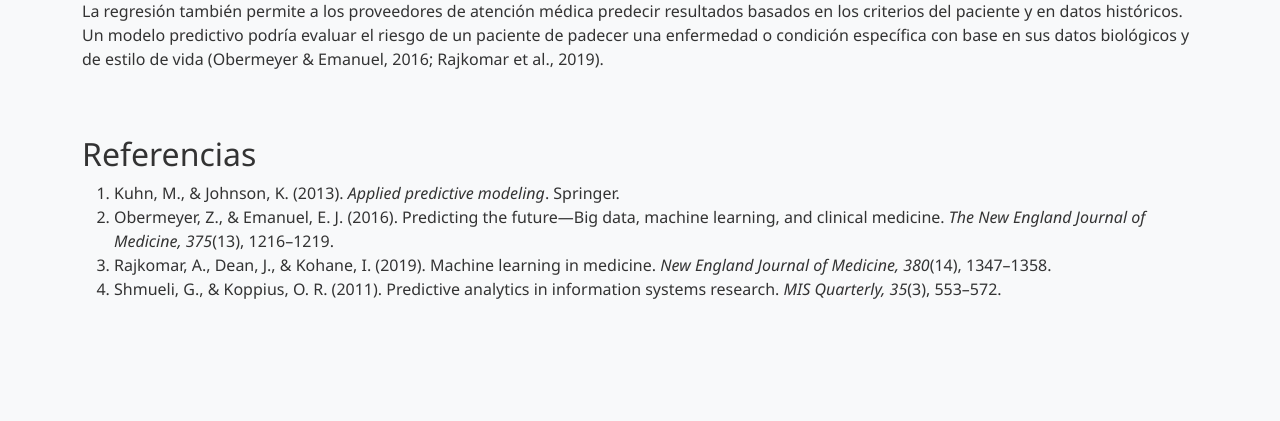
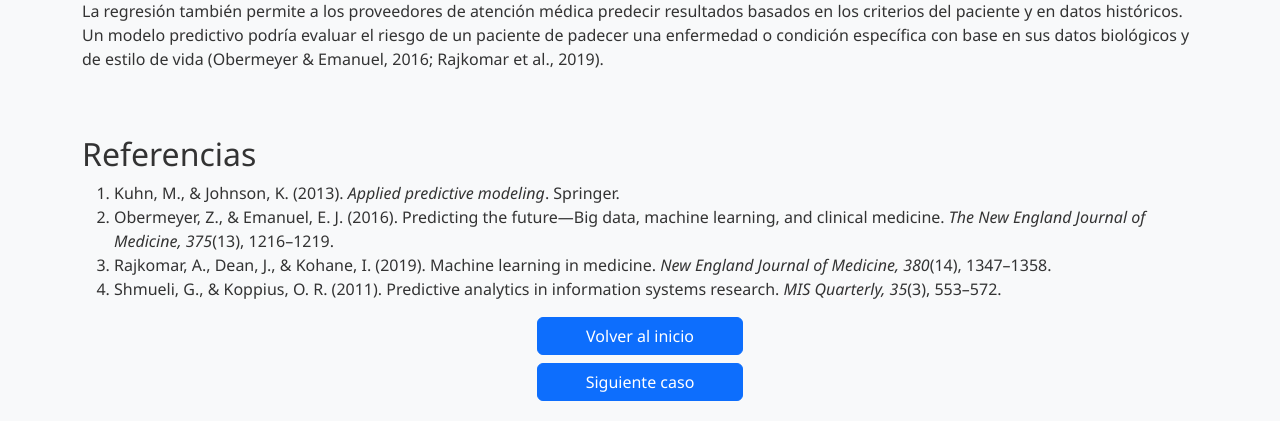
Before and after one commit to angievelasquez-20/Machine, a Flask app: page /Caso1 in a window 1280 px wide. Shown: the part 615-1036 px from the top of the page. Before the commit the page ends 914 px from the top, so only its background shows below. Run offline with Flask 3, Linux system fonts and the light colour scheme.

Commit message:
botones de retorno

```diff
--- a/templates/Caso1.html
+++ b/templates/Caso1.html
@@ -63,6 +63,10 @@
     </section>
   </div>
 
+  <div class="d-grid gap-2 col-2 mx-auto">
+    <button onclick="window.location.href='/Index'" class="btn btn-primary">Volver al inicio</button>
+    <button onclick="window.location.href='/Caso2'" class="btn btn-primary">Siguiente caso</button>
+  </div>
   <!-- Bootstrap JS -->
   <script src="https://cdn.jsdelivr.net/npm/bootstrap@5.3.2/dist/js/bootstrap.bundle.min.js"></script>
 </body>
--- a/templates/Caso2.html
+++ b/templates/Caso2.html
@@ -59,6 +59,10 @@
     </section>
   </div>
 
+  <div class="d-grid gap-2 col-2 mx-auto">
+    <button onclick="window.location.href='/Index'" class="btn btn-primary">Volver al inicio</button>
+    <button onclick="window.location.href='/Caso3'" class="btn btn-primary">siguiente Caso</button>
+  </div>
   <!-- Bootstrap JS -->
   <script src="https://cdn.jsdelivr.net/npm/bootstrap@5.3.2/dist/js/bootstrap.bundle.min.js"></script>
 </body>
--- a/templates/Caso3.html
+++ b/templates/Caso3.html
@@ -59,7 +59,10 @@
       </ol>
     </section>
   </div>
-
+  <div class="d-grid gap-2 col-2 mx-auto">
+     <button onclick="window.location.href='/Index'" class="btn btn-primary">Volver al inicio</button>
+     <button onclick="window.location.href='/Caso4'" class="btn btn-primary">siguiente Caso</button>
+  </div>
   <!-- Bootstrap JS -->
   <script src="https://cdn.jsdelivr.net/npm/bootstrap@5.3.2/dist/js/bootstrap.bundle.min.js"></script>
 </body>
--- a/templates/Caso4.html
+++ b/templates/Caso4.html
@@ -58,7 +58,10 @@
       </ol>
     </section>
   </div>
-
+  <div class="d-grid gap-2 col-2 mx-auto">
+      <button onclick="window.location.href='/Caso1'" class="btn btn-primary">primer caso</button>
+      <button onclick="window.location.href='/Index'" class="btn btn-primary">Volver al inicio</button>
+  </div>
   <!-- Bootstrap JS -->
   <script src="https://cdn.jsdelivr.net/npm/bootstrap@5.3.2/dist/js/bootstrap.bundle.min.js"></script>
 </body>
```
